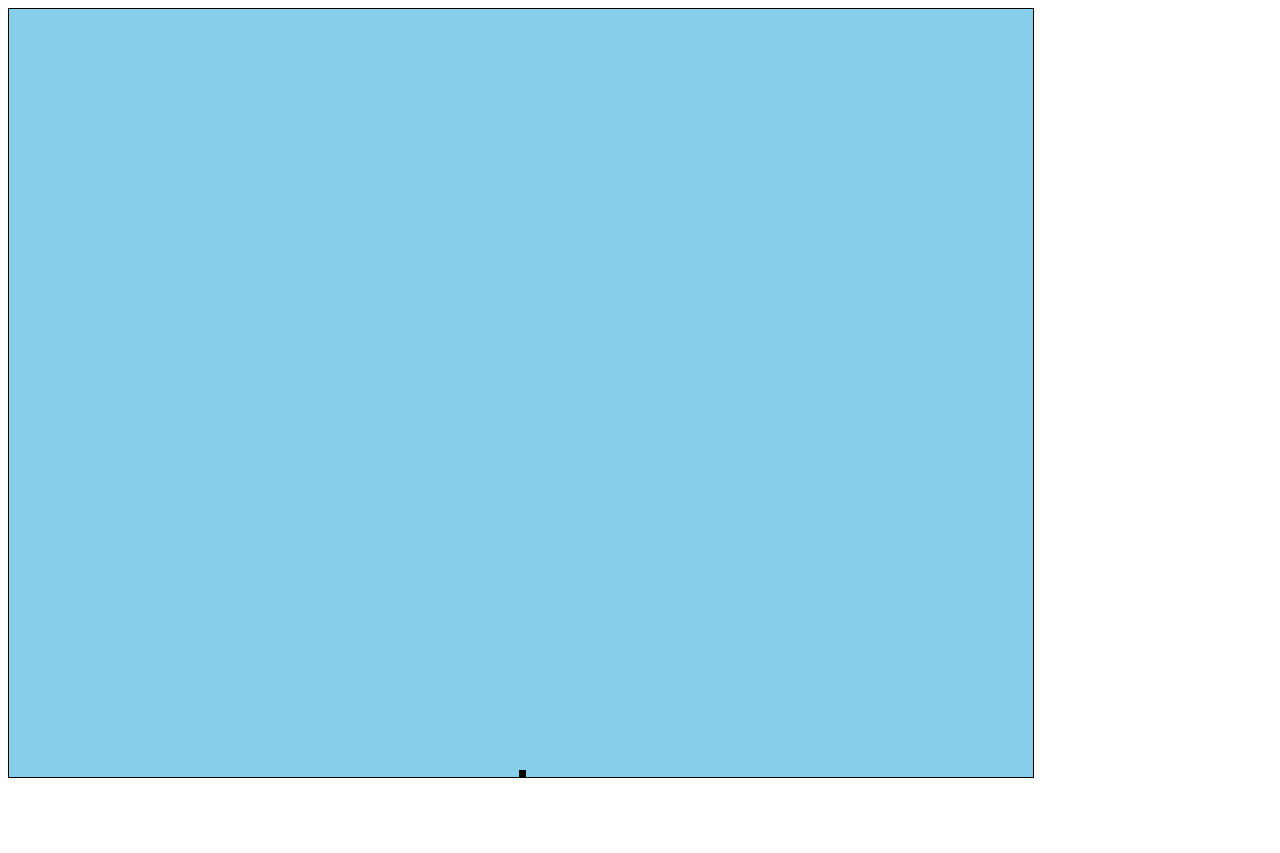
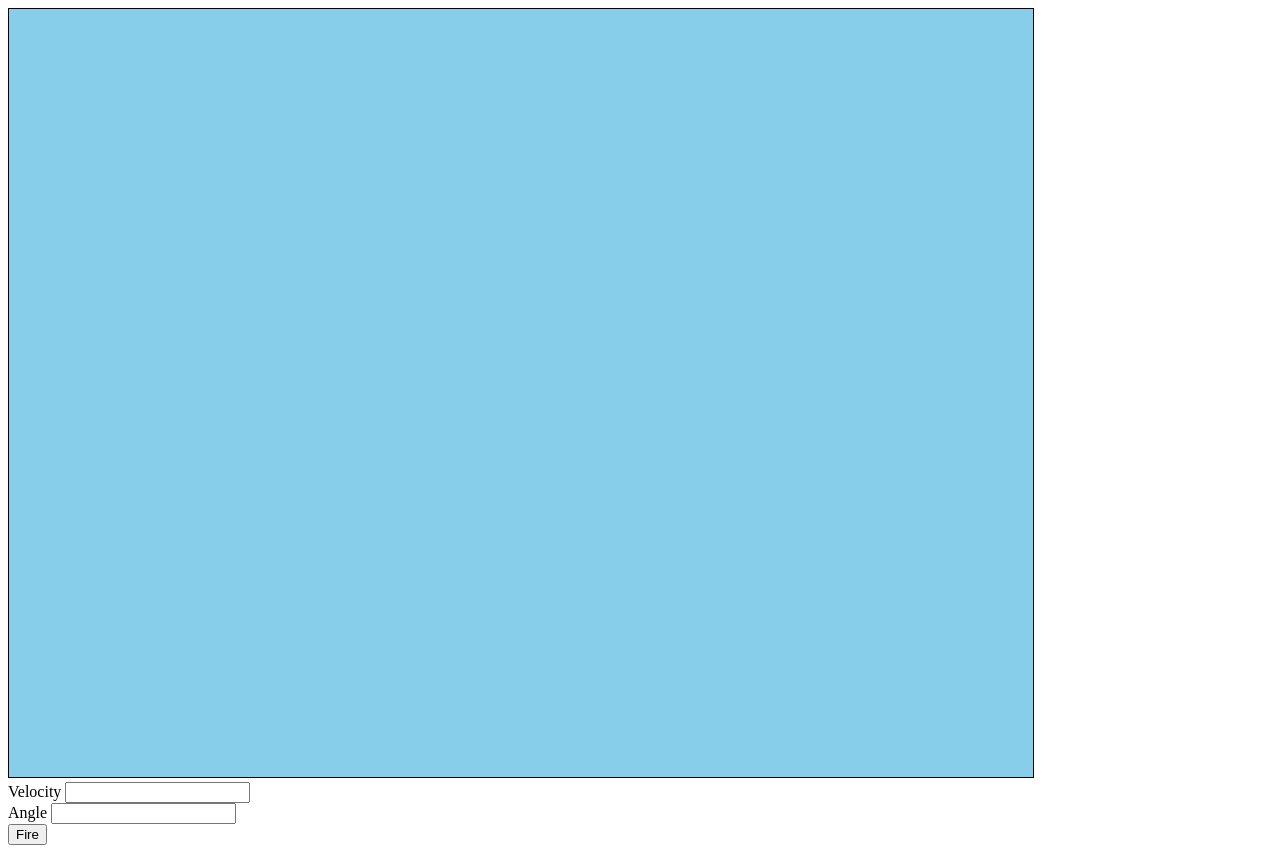
Before and after one commit to edpackard/siege-game, a plain HTML site: page index.html in a window 1280 px wide. Before the commit the page ends 800 px from the top, so only its background shows below. Drawn offline with Linux system fonts and the light colour scheme.

Commit message:
add projectile parabolic trajectory

```diff
--- a/index.html
+++ b/index.html
@@ -16,6 +16,11 @@
     >
       HTML5 not supported on this browser.
     </canvas>
+    <br />
+    Velocity <input type="number" id="velocity" /><br />
+    Angle <input type="number" id="angle" /><br />
+    <input type="button" id="fire" value="Fire" />
+
     <script src="main.js" type="module"></script>
   </body>
 </html>
--- a/public/Game.js
+++ b/public/Game.js
@@ -10,16 +10,18 @@ export class Game {
   }
 
   handleInputs() {
-    document.onclick = () => {
-      this.projectile.fire();
+    document.getElementById('fire').onclick = () => {
+      const angle = Number(document.getElementById('angle').value);
+      const velocity = Number(document.getElementById('velocity').value);
+      this.projectile.fire(angle, velocity);
     };
   }
-  updateObjects(secondsPassedSinceLastLoop) {
-    this.projectile.update(secondsPassedSinceLastLoop);
+  updateObjects() {
+    this.projectile.update();
   }
 
   draw(gameCanvasContext) {
-    //background
+    // background
     gameCanvasContext.fillStyle = 'skyBlue';
     gameCanvasContext.fillRect(0, 0, this.x, this.y);
 
--- a/public/Projectile.js
+++ b/public/Projectile.js
@@ -2,39 +2,58 @@
 
 export class Projectile {
   constructor() {
-    this.x = 510;
-    this.y = 761;
+    this.fired = false;
+    this.projectileSize = 7;
+
+    this.angle = 0; // 90 is north, 0 is east
+    this.theta = 0;
+
+    this.vy = 0;
     this.vx = 0;
-    this.vy = 0;
-    this.momentum = 0;
-    this.fired = false;
+
+    this.x = 0;
+    this.y = 0;
+    this.y0 = 0;
+
+    this.gravity = 9.8;
+
+    this.time = 0;
   }
 
-  fire() {
-    if (!this.fired) {
-      this.fired = true;
-      this.momentum = 200;
-      this.vy = 1;
-    }
+  fire(angle, velocity) {
+    this.x = 0;
+    this.y = 0;
+    this.y0 = 768 - this.projectileSize; // y starting position
+    this.time = 0;
+    this.fired = true;
+    this.angle = angle;
+    this.theta = angle * (Math.PI / 180);
+    this.vy = velocity;
+    this.vx = velocity * 1 * Math.cos(this.theta);
   }
 
-  update(secondsPassedSinceLastLoop) {
-    this.y =
-      this.momentum > 0
-        ? (this.y -= this.vy + secondsPassedSinceLastLoop)
-        : (this.y += this.vy + secondsPassedSinceLastLoop);
-
-    this.momentum -= 1;
-
-    if (this.y > 761) {
-      this.vy = 0;
-      this.y = 761;
+  update() {
+    if (this.y > 768) {
       this.fired = false;
+    }
+    if (this.fired) {
+      this.time += 1;
+      this.vy -= 0.25;
+      this.y = this.y0 - this.vy * this.time * Math.sin(this.theta);
+      this.y += this.time + 0.5 * this.gravity * this.time;
+      this.x += this.vx;
     }
   }
 
   drawObject(context) {
-    context.fillStyle = 'black';
-    context.fillRect(this.x, this.y, 7, 7);
+    if (this.fired) {
+      context.fillStyle = 'black';
+      context.fillRect(
+        this.x,
+        this.y,
+        this.projectileSize,
+        this.projectileSize
+      );
+    }
   }
 }
--- a/public/main.js
+++ b/public/main.js
@@ -5,15 +5,18 @@ import { Game } from './Game.js';
 const gameCanvas = document.getElementById('canvas');
 const gameCanvasContext = gameCanvas.getContext('2d');
 const game = new Game(gameCanvas.width, gameCanvas.height);
-let secondsPassedSinceLastLoop = 0;
-let oldTimestamp = 0;
 
-const gameLoop = (timestamp) => {
-  secondsPassedSinceLastLoop = (timestamp - oldTimestamp) / 1000;
-  oldTimestamp = timestamp;
+let deltaTime = 0;
+let oldTimeStamp = 0;
+//let timeElapsed = 0;
+
+const gameLoop = (timeStamp) => {
+  deltaTime = (timeStamp - oldTimeStamp) / 1000;
+  oldTimeStamp = timeStamp;
+  //timeElapsed += deltaTime;
 
   game.handleInputs();
-  game.updateObjects(secondsPassedSinceLastLoop);
+  game.updateObjects();
   game.draw(gameCanvasContext);
 
   window.requestAnimationFrame(gameLoop);
```
Also changed, not shown: 1 other file.
